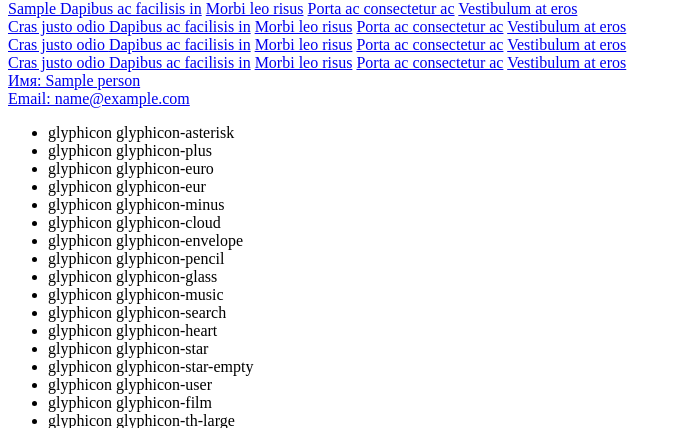
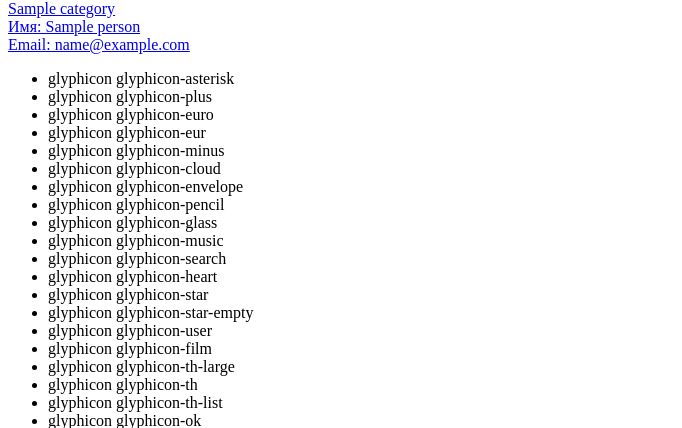
Before and after one commit to cgadgetru/TestApp, a Node project: template app/views/application.html in a window 1280 px wide. Shown: the part 47-475 px from the top of the page, without its empty margins (0-682 px from the left). Run offline with Node 20 templates, Linux system fonts and the light colour scheme; the template is opened without the code that fills it: most values are stand-ins (such as "Sample title", 1, 10 or a date in 2020).

Commit message:
added column view

```diff
--- a/app/scripts/controllers/application.js
+++ b/app/scripts/controllers/application.js
@@ -14,6 +14,7 @@
     Persons.getAll(function(result){
         console.log("result",result);
         $scope.persons = result.data;
+        $scope.categories = result.categories;
 
     })
   }]);
--- a/app/scripts/services/persons.js
+++ b/app/scripts/services/persons.js
@@ -17,7 +17,7 @@
                 $http.get('/persons').success(function(data){
                     var result = {
                         data:data,
-                        category:getCategory(data)
+                        categories:getCategory(data)
                     };
                     cachedData = result;
                     callback(result);
--- a/app/views/application.html
+++ b/app/views/application.html
@@ -23,44 +23,14 @@
 <div class="row" ng-switch="viewType">
 
     <div class="view-type" ng-switch-when="columns">
-        <div class="col-lg-3">
-            <div class="list-group">
+        <div class="col-lg-3" ng-repeat="category in categories">
+            <div class="list-group" ng-repeat="item in persons | filter: category ">
                 <a href="#" class="list-group-item active">
-                    {{viewType}}
+                    {{item.category}}
                 </a>
-                <a href="#" class="list-group-item">Dapibus ac facilisis in</a>
-                <a href="#" class="list-group-item">Morbi leo risus</a>
-                <a href="#" class="list-group-item">Porta ac consectetur ac</a>
-                <a href="#" class="list-group-item">Vestibulum at eros</a>
             </div>
         </div>
-        <div class="col-lg-3">
-            <a href="#" class="list-group-item active">
-                Cras justo odio
-            </a>
-            <a href="#" class="list-group-item">Dapibus ac facilisis in</a>
-            <a href="#" class="list-group-item">Morbi leo risus</a>
-            <a href="#" class="list-group-item">Porta ac consectetur ac</a>
-            <a href="#" class="list-group-item">Vestibulum at eros</a>
-        </div>
-        <div class="col-lg-3">
-            <a href="#" class="list-group-item active">
-                Cras justo odio
-            </a>
-            <a href="#" class="list-group-item">Dapibus ac facilisis in</a>
-            <a href="#" class="list-group-item">Morbi leo risus</a>
-            <a href="#" class="list-group-item">Porta ac consectetur ac</a>
-            <a href="#" class="list-group-item">Vestibulum at eros</a>
-        </div>
-        <div class="col-lg-3">
-            <a href="#" class="list-group-item active">
-                Cras justo odio
-            </a>
-            <a href="#" class="list-group-item">Dapibus ac facilisis in</a>
-            <a href="#" class="list-group-item">Morbi leo risus</a>
-            <a href="#" class="list-group-item">Porta ac consectetur ac</a>
-            <a href="#" class="list-group-item">Vestibulum at eros</a>
-        </div>
+
     </div>
 
     <div class="view-type" ng-switch-when="list">
--- a/site/faker/index.js
+++ b/site/faker/index.js
@@ -6,7 +6,7 @@
 var fakePersons = generateFakePersons(30);
 
 function FakePerson(){
-    var categories = ['one','two','three','fore'];
+    var categories = ['one','two','three','four'];
     this.name = faker.name.findName();
     this.email = faker.internet.email();
     this.category = getRandomCategory(categories)
```
